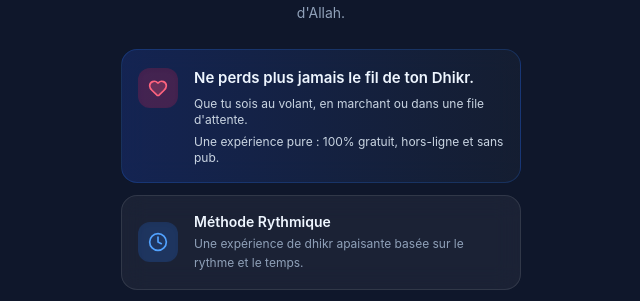
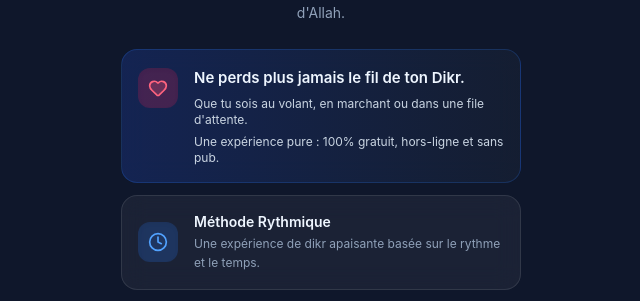
Before and after one commit to khalid10830/dikr-app, a React (Vite) app: page / in a window 1280 px wide. Shown: the part 255-556 px from the top of the page, without its empty margins (319-959 px from the left). Built offline with nearby package versions, Linux system fonts and the light colour scheme; a web font is replaced by a local one.

Commit message:
chore: harmonize 'Dikr' spelling in translations

```diff
--- a/src/i18n/index.ts
+++ b/src/i18n/index.ts
@@ -87,7 +87,7 @@ export const translations = {
     onboardingTitle: "Bienvenue sur Dikr App",
     onboardingDesc: "Ton compagnon pour un rappel constant d'Allah.",
     methodTitle: "Méthode Rythmique",
-    methodDesc: "Une expérience de dhikr apaisante basée sur le rythme et le temps.",
+    methodDesc: "Une expérience de dikr apaisante basée sur le rythme et le temps.",
     onboardingStep1Title: "1. Calibrez votre rythme",
     onboardingStep1Desc: "Enregistrez le temps qu'il vous faut pour réciter un Dikr une seule fois à haute voix.",
     onboardingStep2Title: "2. Choisissez votre mode",
@@ -107,7 +107,7 @@ export const translations = {
     installIOSInstruction: "Pour installer sur iOS : touchez l'icône Partager puis 'Sur l'écran d'accueil'.",
     showTutorial: "Voir le tutoriel",
     backBtn: "Retour",
-    onboardingPitch: "Ne perds plus jamais le fil de ton Dhikr.\nQue tu sois au volant, en marchant ou dans une file d'attente.\nUne expérience pure : 100% gratuit, hors-ligne et sans pub.",
+    onboardingPitch: "Ne perds plus jamais le fil de ton Dikr.\nQue tu sois au volant, en marchant ou dans une file d'attente.\nUne expérience pure : 100% gratuit, hors-ligne et sans pub.",
     settingsTitle: "Paramètres",
     reportBug: "Suggérer une idée / Signaler un bug",
     reportBugSubject: "[Dikr App] Suggestion ou Bug",
@@ -177,7 +177,7 @@ export const translations = {
     onboardingTitle: "Welcome to Dikr App",
     onboardingDesc: "Your companion for constant remembrance of Allah.",
     methodTitle: "Rhythmic Method",
-    methodDesc: "A soothing, time-based dhikr experience focused on rhythm.",
+    methodDesc: "A soothing, time-based dikr experience focused on rhythm.",
     onboardingStep1Title: "1. Calibrate your rhythm",
     onboardingStep1Desc: "Record the time it takes you to recite a Dikr aloud just once.",
     onboardingStep2Title: "2. Choose your mode",
@@ -197,7 +197,7 @@ export const translations = {
     installIOSInstruction: "To install on iOS: Tap the Share icon then 'Add to Home Screen'.",
     showTutorial: "See tutorial",
     backBtn: "Back",
-    onboardingPitch: "Never lose track of your Dhikr again.\nWhether you're driving, walking, or waiting in line.\nA pure experience: 100% free, offline and ad-free.",
+    onboardingPitch: "Never lose track of your Dikr again.\nWhether you're driving, walking, or waiting in line.\nA pure experience: 100% free, offline and ad-free.",
     settingsTitle: "Settings",
     reportBug: "Suggest an idea / Report a bug",
     reportBugSubject: "[Dikr App] Suggestion or Bug",
```
